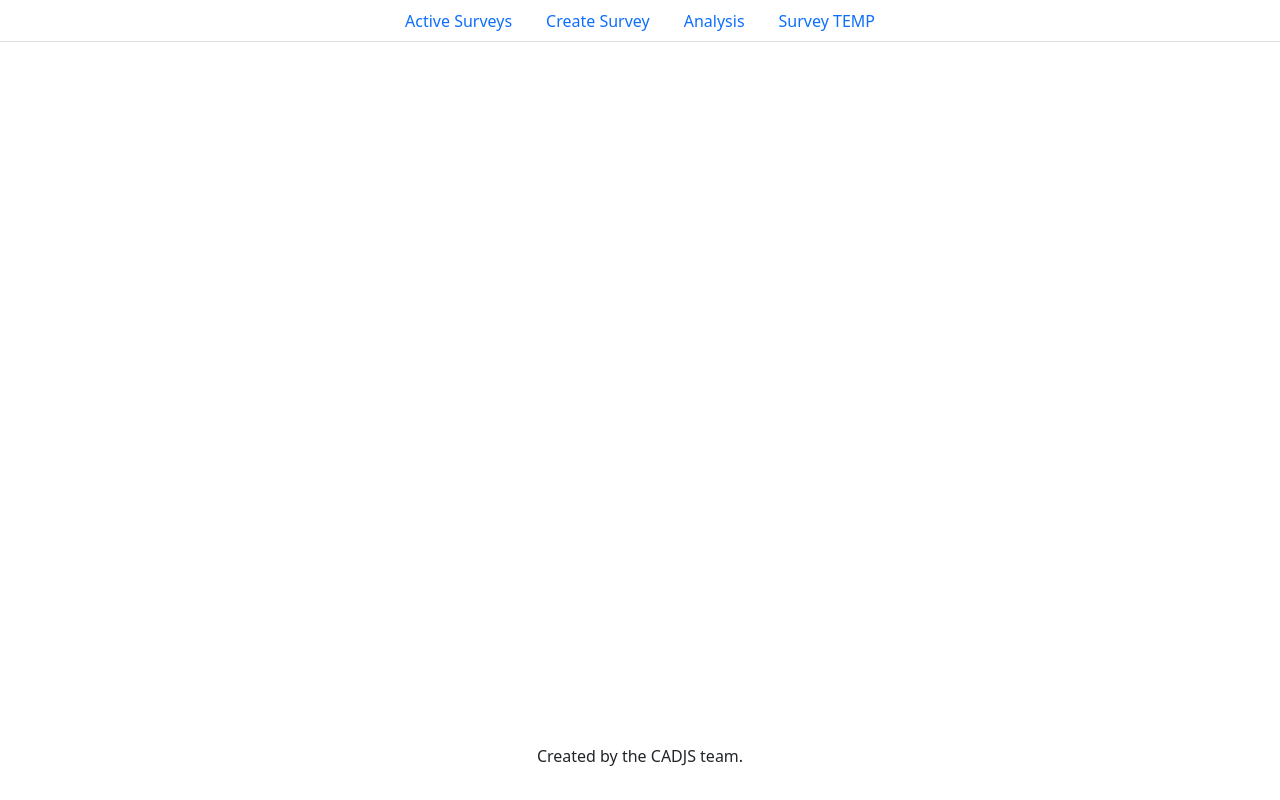
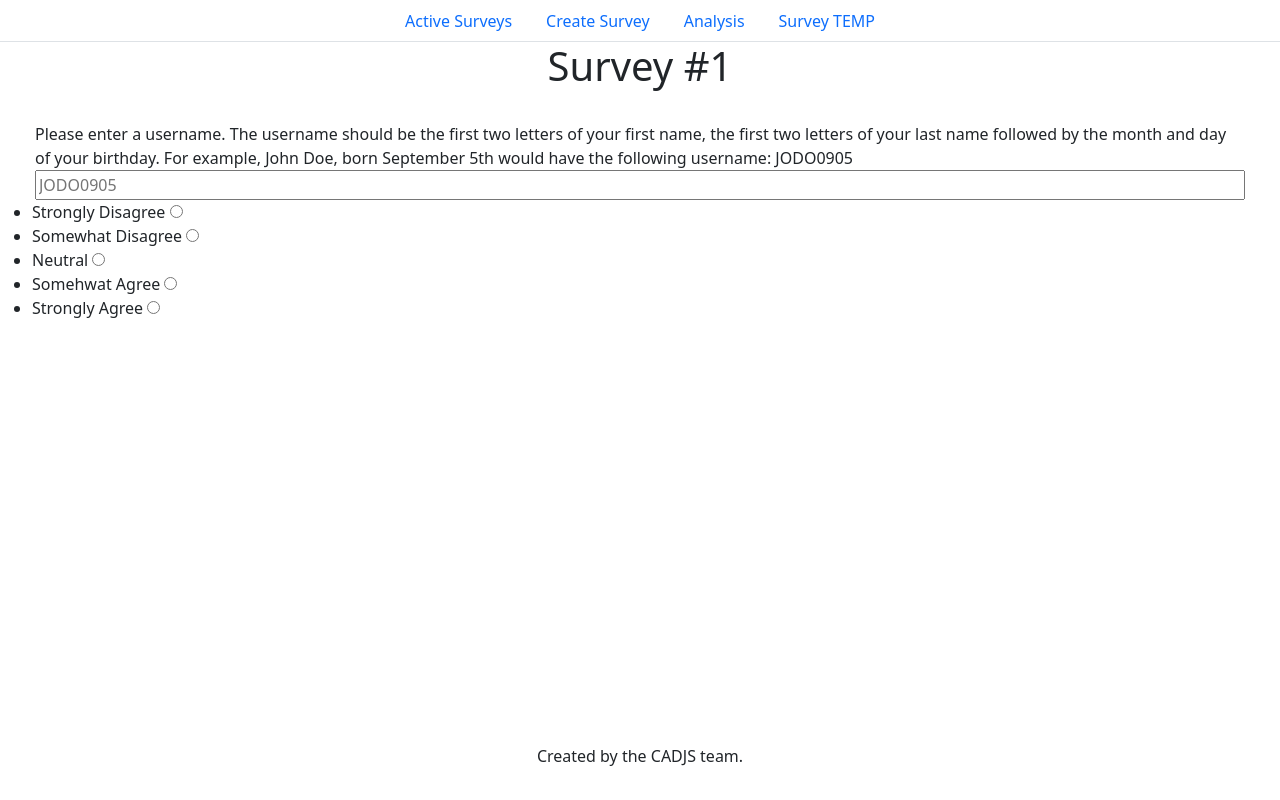
Before and after one commit to carter-johnston/cadjs-survey-sb1, a SvelteKit app: page /survey in a window 1280 px wide. Built offline with nearby package versions, Linux system fonts and the light colour scheme.

Commit message:
Added Likert

```diff
--- a/src/routes/survey/+page.svelte
+++ b/src/routes/survey/+page.svelte
@@ -0,0 +1,31 @@
+<h1>Survey #1</h1>
+<br />
+<form action="POST">
+  <div class="userName">
+    <label for="userId">
+      Please enter a username. The username should be the first two letters of
+      your first name, the first two letters of your last name followed by the
+      month and day of your birthday. For example, John Doe, born September 5th
+      would have the following username: JODO0905
+    </label>
+    <input type="text" class="userId" placeholder="JODO0905" />
+  </div>
+  <ul class="likert">
+    <li>Strongly Disagree <input type="radio" class="likert" /></li>
+    <li>Somewhat Disagree <input type="radio" class="likert" /></li>
+    <li>Neutral <input type="radio" class="likert" /></li>
+    <li>Somehwat Agree <input type="radio" class="likert" /></li>
+    <li>Strongly Agree <input type="radio" class="likert" /></li>
+  </ul>
+</form>
+
+<style>
+  h1 {
+    text-align: center;
+  }
+
+  .userName {
+    display: grid;
+    margin: 0px 35px;
+  }
+</style>
```
